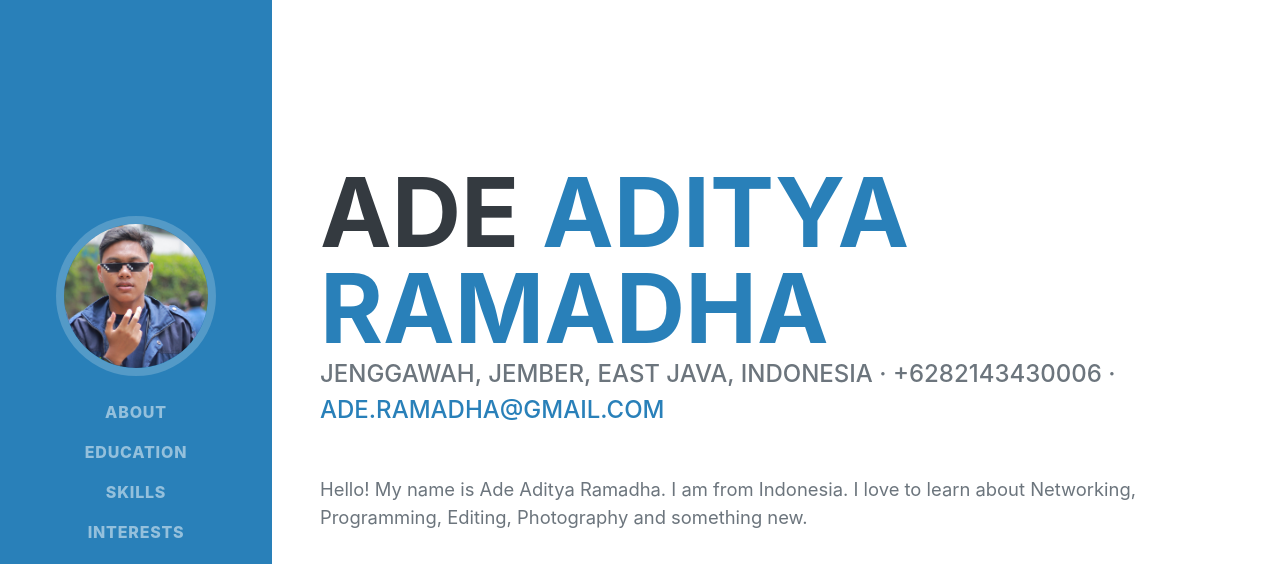
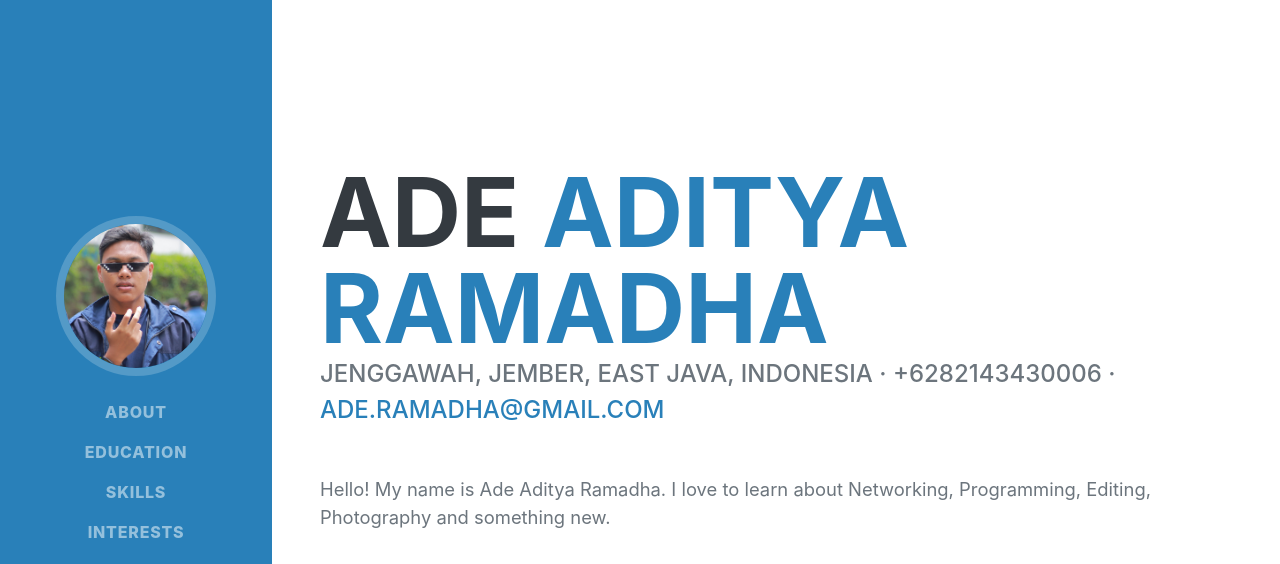
Before and after one commit to aderama2711/aderama2711.github.io, a plain HTML site: page index.html in a window 1280 px wide. Shown: the top 564 px of the page. Drawn offline with nearby package versions, Linux system fonts and the light colour scheme; a web font is replaced by a local one.

Commit message:
index.html update

```diff
--- a/index.html
+++ b/index.html
@@ -39,7 +39,7 @@
                 <div class="resume-section-content">
                     <h1 class="mb-0">Ade <span class="text-primary"> Aditya Ramadha</span></h1>
                     <div class="subheading mb-5">Jenggawah, Jember, East Java, Indonesia · +6282143430006 · <a href="mailto:ade.ramadha@gmail.com">ade.ramadha@gmail.com</a></div>
-                    <p class="lead mb-5">Hello! My name is Ade Aditya Ramadha. I am from Indonesia. I love to learn about Networking, Programming, Editing, Photography and something new.</p>
+                    <p class="lead mb-5">Hello! My name is Ade Aditya Ramadha. I love to learn about Networking, Programming, Editing, Photography and something new.</p>
                     <div class="social-icons">
                         <a class="social-icon" href="https://github.com/aderama2711"><i class="fab fa-github"></i></a><a class="social-icon" href="https://www.instagram.com/aderamadha/"><i class="fab fa-instagram"></i></a><a class="social-icon" href="https://web.facebook.com/ade.rama.180"><i class="fab fa-facebook-f"></i></a>
                     </div>
```
